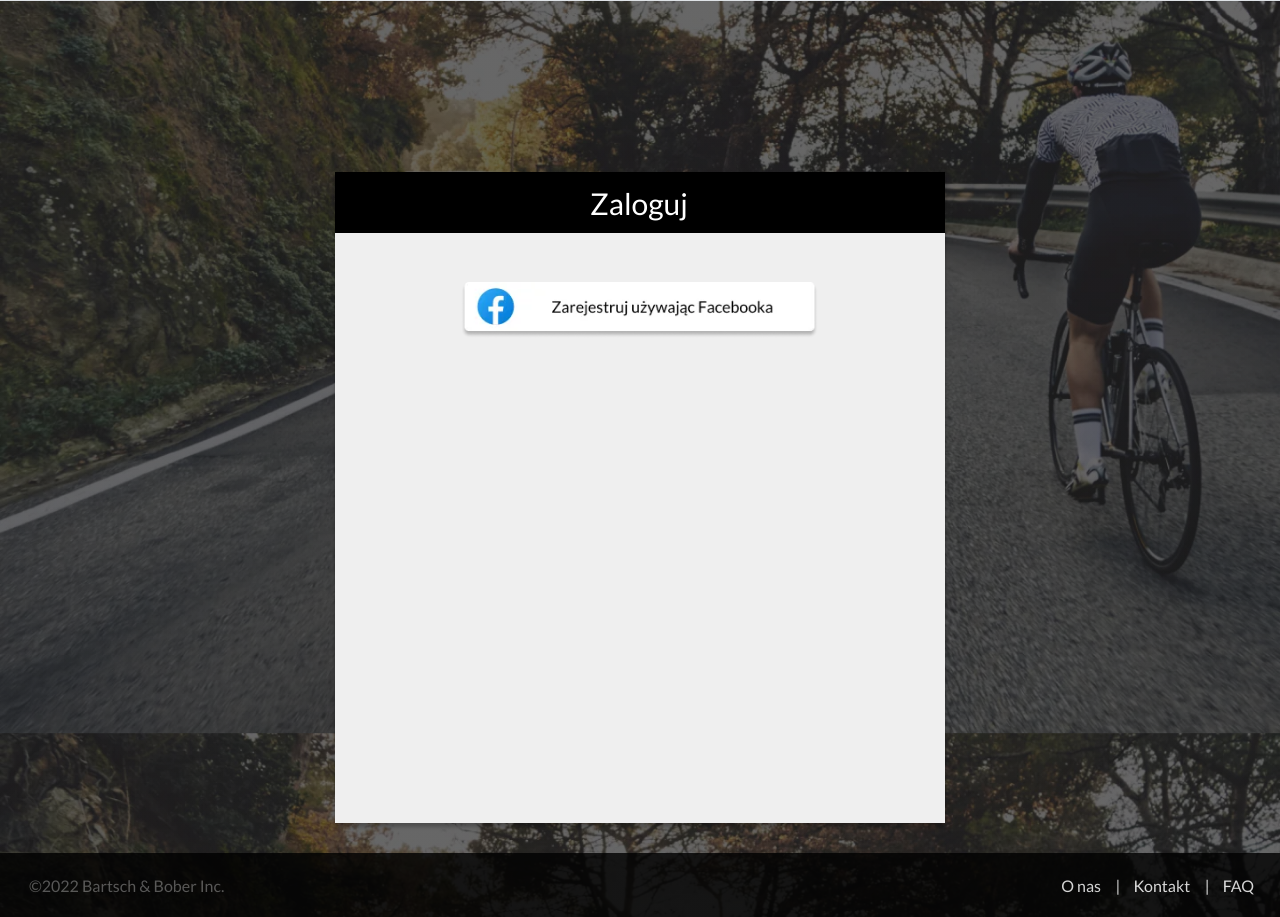
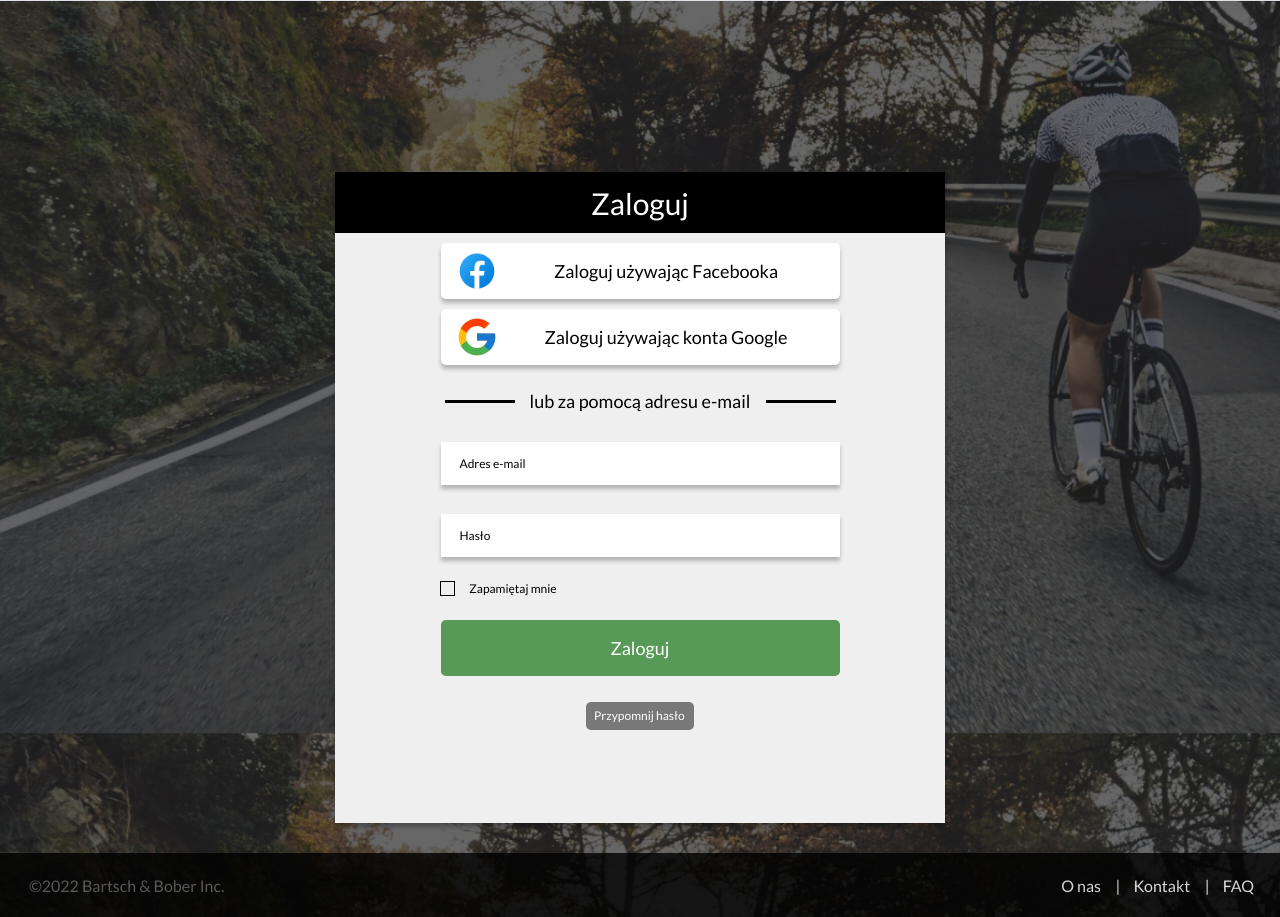
Before and after one commit to MaBober/SportoweSwiry, a Python web app: template user/templates/newLogin.html in a window 1280 px wide. Shown: the part 177-1094 px from the top of the page. Run offline with Jinja, Linux system fonts and the light colour scheme; the template is opened without the code that fills it, so the values that code supplies are empty; some libraries are stand-ins or nearby versions.

Commit message:
Login page - next step

```diff
--- a/static/styles/login.css
+++ b/static/styles/login.css
@@ -25,8 +25,9 @@ body {
     height: 61px;
     flex-grow: 0;
     /* margin: 0 0 49px; */
-    padding: 13px 257px 12px 255px;
+    /* padding: 13px 257px 12px 255px; */
     background-color: #000;
+    display: flex;
   }
 
 
@@ -43,13 +44,228 @@ body {
     letter-spacing: normal;
     text-align: center;
     color: #fff;
+    margin: auto;
   }
 
-  img.FB-Login {
+  .Login-Social-Button {
     width: 399px;
     height: 56px;
+    /* margin: 20px 106px 38px 105px; */
+    padding: 6px 52px 6px 14px;
+    border-radius: 5px;
+    background-color: #fff;
+    display: flex;
+    flex-direction: row;
     flex-grow: 0;
-    margin: 49px 106px 20px 105px;
+    /* margin: 20px 106px 20px 105px; */
     object-fit: contain;
-    /* box-shadow: 0 4px 4px 0 rgba(0, 0, 0, 0.25); */
+    box-shadow: 0 4px 4px 0 rgba(0, 0, 0, 0.25);
+    margin-left: auto;
+    margin-right: auto;
+    margin-top: 10px;
   }
+
+  img.icon-social-button {
+    width: 44px;
+    height: 44px;
+    margin: 0 46px 0 0;
+    object-fit: contain;
+  }
+
+  .Login-Social-Font {
+    width: 243px;
+    height: 22px;
+    margin: 11px 0 11px 0px;
+    font-family: Lato;
+    font-size: 18px;
+    font-weight: normal;
+    font-stretch: normal;
+    font-style: normal;
+    line-height: normal;
+    letter-spacing: normal;
+    text-align: center;
+    color: #000;
+  }
+
+
+  .Login-Optional-Way-Box {
+    display: flex;
+    flex-direction: row;
+    justify-content: center;
+    padding: 10px;
+    margin-top: 15px;
+  }
+
+  .Login-Line-1 {
+    width: 70px;
+    height: 3px;
+    flex-grow: 0;
+    /* margin: auto; */
+    transform: rotate(-180deg);
+    border-top: solid 3px #000;
+    /* margin-top: 50px; */
+    margin-top: auto;
+    margin-bottom: auto;
+  }
+
+
+  .Login-Optional-Way-Font {
+    width: 221px;
+    height: 22px;
+    flex-grow: 0;
+    /* margin: 0 90px 0 88.5px; */
+    font-family: Lato;
+    font-size: 18px;
+    font-weight: normal;
+    font-stretch: normal;
+    font-style: normal;
+    line-height: normal;
+    letter-spacing: normal;
+    text-align: center;
+    color: #000;
+    margin-left: 15px;
+    margin-right: 15px;
+
+  }
+
+  .Login-Input-Email-Box {
+    width: 399px;
+    height: 43px;
+    flex-grow: 0;
+    margin: 20px 106px 24px 105px;
+    padding: 8px 313px 15px 19px;
+    background-color: #fff;
+    box-shadow: 0 4px 4px 0 rgba(0, 0, 0, 0.25);
+    margin-left: auto;
+    margin-right: auto;
+  }
+
+  .Login-Input-Password-Box{
+    width: 399px;
+    height: 43px;
+    flex-grow: 0;
+    margin: 5px 106px 24px 105px;
+    padding: 8px 349px 14px 19px;
+    border: solid 0 #000;
+    background-color: #fff;
+    box-shadow: 0 4px 4px 0 rgba(0, 0, 0, 0.25);
+    margin-left: auto;
+    margin-right: auto;
+  }
+
+  .Login-Input-Font {
+    width: 67px;
+    height: 14px;
+    flex-grow: 0;
+    font-family: Lato;
+    font-size: 12px;
+    font-weight: normal;
+    font-stretch: normal;
+    font-style: normal;
+    line-height: normal;
+    letter-spacing: normal;
+    text-align: center;
+    color: #000;
+    margin-top: auto;
+    margin-bottom: auto;
+  }
+
+
+  .Login-Remember-Me-Main-Box {
+    display: flex;
+    flex-direction: row;
+    margin-left: 105px;
+  }
+
+
+  .Login-Remember-Me-Check-Box {
+    width: 15px;
+    height: 15px;
+    flex-grow: 0;
+    margin: 0 7px 0 0;
+    border: solid 1px #000;
+    background-color: #efefef;
+  }
+
+  .Login-Remember-Me-Font {
+    width: 88px;
+    height: 14px;
+    flex-grow: 0;
+    margin: 0 0 1px 7px;
+    font-family: Lato;
+    font-size: 12px;
+    font-weight: normal;
+    font-stretch: normal;
+    font-style: normal;
+    line-height: normal;
+    letter-spacing: normal;
+    text-align: center;
+    color: #000;
+  }
+
+  .Login-Main-Button {
+    width: 399px;
+    height: 56px;
+    margin: 24px 108px 13px 103px;
+    padding: 17px 170px;
+    border-radius: 5px;
+    background-color: #579956;
+    margin-left: auto;
+    margin-right: auto;
+  }
+
+  .Login-Main-Button-Font {
+    width: 59px;
+    height: 22px;
+    font-family: Lato;
+    font-size: 18px;
+    font-weight: normal;
+    font-stretch: normal;
+    font-style: normal;
+    line-height: normal;
+    letter-spacing: normal;
+    text-align: center;
+    color: #fff;
+  }
+
+  .Login-Remind-Password-Button {
+    width: 108px;
+    height: 28px;
+    margin: 13px 257px 0 30px;
+    padding: 0px 9px 7px 8px;
+    border-radius: 5px;
+    background-color: #787878;
+    margin-left: auto;
+    margin-right: auto;
+  }
+
+  .Login-Remind-Password-Font {
+    width: 91px;
+    height: 14px;
+    font-family: Lato;
+    font-size: 12px;
+    font-weight: normal;
+    font-stretch: normal;
+    font-style: normal;
+    line-height: normal;
+    letter-spacing: normal;
+    text-align: center;
+    color: #fff;
+  }
+
+
+   /* FOR SMALL SCREENS */
+   @media(max-width: 850px) {
+
+    .Login-Main-Box {
+      width: 450px;
+    }
+
+    .Login-Title {
+      width: 450px;
+    }
+
+    .Login-Remember-Me-Main-Box {
+      margin-left: 30px;
+    }
+   }
--- a/user/templates/newLogin.html
+++ b/user/templates/newLogin.html
@@ -10,7 +10,51 @@
                 Zaloguj
             </span>
         </div>
-        <img src="/static/img/fb login.webp"  class="FB-Login">
+        <div class="Login-Social-Button">
+            <img src="static/img/icon-Facebook.webp" class="icon-social-button">
+            <span class="Login-Social-Font">
+                Zaloguj używając Facebooka
+            </span>
+        </div>
+        <div class="Login-Social-Button">
+            <img src="static/img/icon-Google.webp" class="icon-social-button">
+            <span class="Login-Social-Font">
+                Zaloguj używając konta Google
+            </span>
+        </div>
+        <div class="Login-Optional-Way-Box">
+            <div class="Login-Line-1"></div>
+            <span class="Login-Optional-Way-Font">
+                lub za pomocą adresu e-mail
+            </span>
+            <div class="Login-Line-1"></div>
+        </div>
+        <div class="Login-Input-Email-Box">
+            <span class="Login-Input-Font">
+                Adres e-mail
+            </span>
+        </div>
+        <div class="Login-Input-Password-Box">
+            <span class="Login-Input-Font">
+                Hasło
+            </span>
+        </div>
+        <div class="Login-Remember-Me-Main-Box">
+            <div class="Login-Remember-Me-Check-Box"></div>
+            <span class="Login-Remember-Me-Font">
+                Zapamiętaj mnie
+            </span>
+        </div>
+        <div class="Login-Main-Button">
+            <span class="Login-Main-Button-Font">
+                Zaloguj
+            </span>
+        </div>
+        <div class="Login-Remind-Password-Button">
+            <span class="Login-Remind-Password-Font">
+                Przypomnij hasło
+            </span>
+        </div>
     </div>
 
 </div>
```
Also changed, not shown: static/img/fb login.webp (deleted), static/img/fb login@2x.webp (deleted), static/img/fb login@3x.webp (deleted), static/img/icon-Facebook.webp (added), static/img/icon-Google.webp (added), static/img/icon-Google@2x.webp (added), static/img/icon-Google@3x.webp (added).
